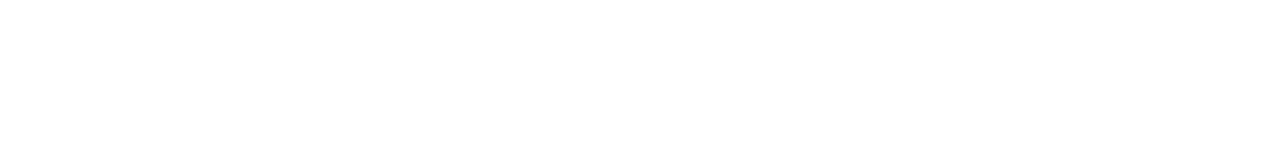
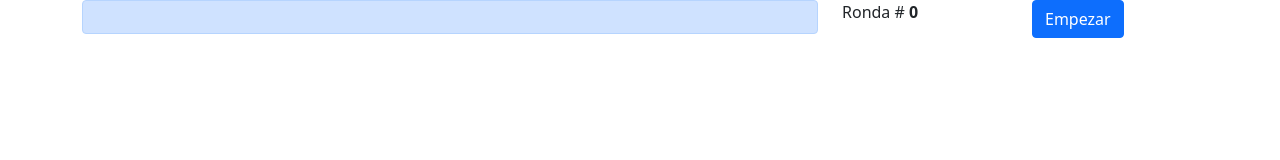
Before and after one commit to Rolomza/simon-says-game, a website: page index.html in a window 1280 px wide. Drawn offline with nearby package versions, Linux system fonts and the light colour scheme.

Commit message:
Creo grid superior
Se crea el grid donde se ubica el estado del juego, el turno y un botón para dar comienzo o reiniciar el juego

```diff
--- a/index.html
+++ b/index.html
@@ -4,9 +4,30 @@
     <meta charset="UTF-8" />
     <meta http-equiv="X-UA-Compatible" content="IE=edge" />
     <meta name="viewport" content="width=device-width, initial-scale=1.0" />
-    <title>Document</title>
+    <link
+      rel="stylesheet"
+      href="node_modules/bootstrap/dist/css/bootstrap.min.css"
+    />
+    <link rel="stylesheet" href="styles.css" />
+    <title>Simon says</title>
   </head>
   <body>
+    <div class="container">
+      <div class="row">
+        <div class="col-sm-8">
+          <div class="alert alert-primary" role="alert" id="estado">
+            <!-- -->
+          </div>
+        </div>
+        <div class="col">
+          <p>Ronda # <strong id="ronda">0</strong></p>
+        </div>
+        <div class="col-sm-2">
+          <button type="button" class="btn btn-primary">Empezar</button>
+        </div>
+      </div>
+    </div>
+
     <script src="script.js"></script>
   </body>
 </html>
```
Also changed, not shown: styles.css (added).
